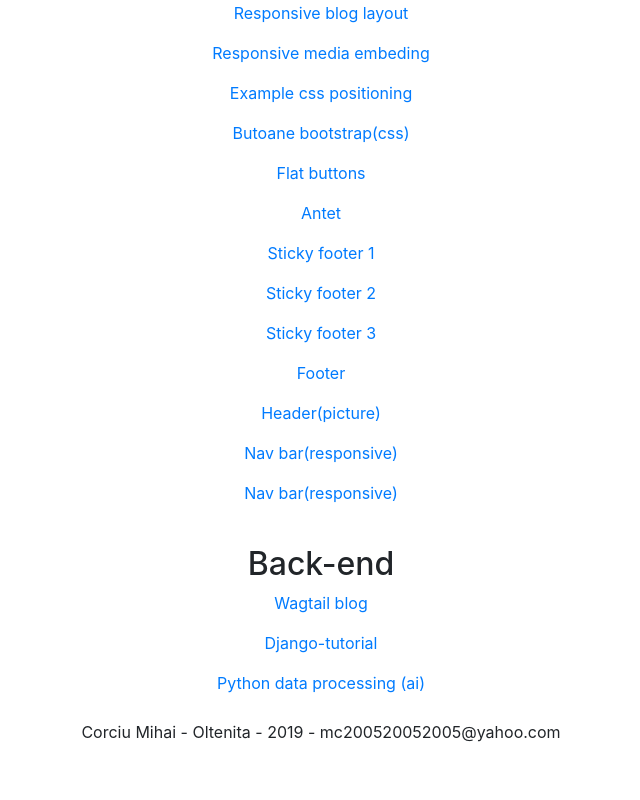
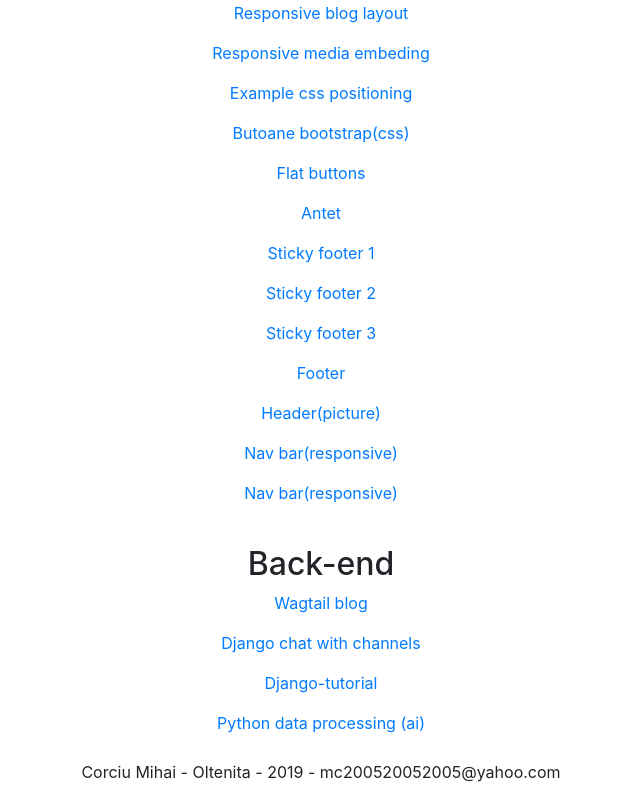
Before and after one commit to mihai2014/mihai2014.github.io, a plain HTML site: page index.html in a window 1280 px wide. Shown: the part 665-1465 px from the top of the page, without its empty margins (319-959 px from the left). Before the commit the page ends 1425 px from the top, so only its background shows below. Drawn offline with nearby package versions, Linux system fonts and the light colour scheme.

Commit message:
django chat

```diff
--- a/index.html
+++ b/index.html
@@ -63,6 +63,7 @@
   <br>
   <h2>Back-end</h2>
   <p><a href="https://github.com/mihai2014/wagtail-multi-blog-sites-with-bootstrap-4">Wagtail blog</a></p>
+  <p><a href="https://github.com/mihai2014/django-chat">Django chat with channels</a></p>
   <p><a href="https://github.com/mihai2014/Django-tutorial">Django-tutorial</a></p>
   <p><a href="ai.html">Python data processing (ai)</a></p>
 </div>
```
